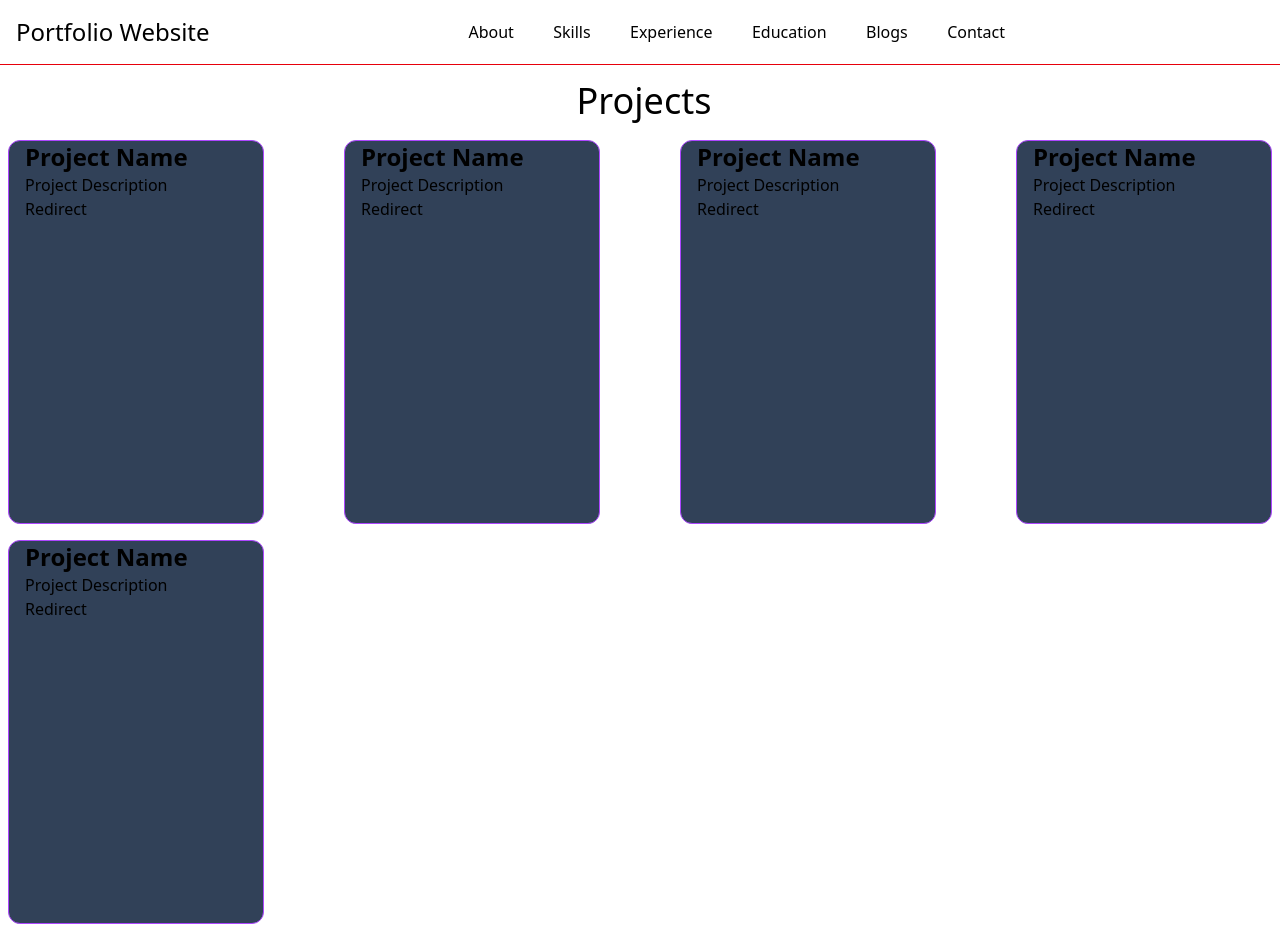
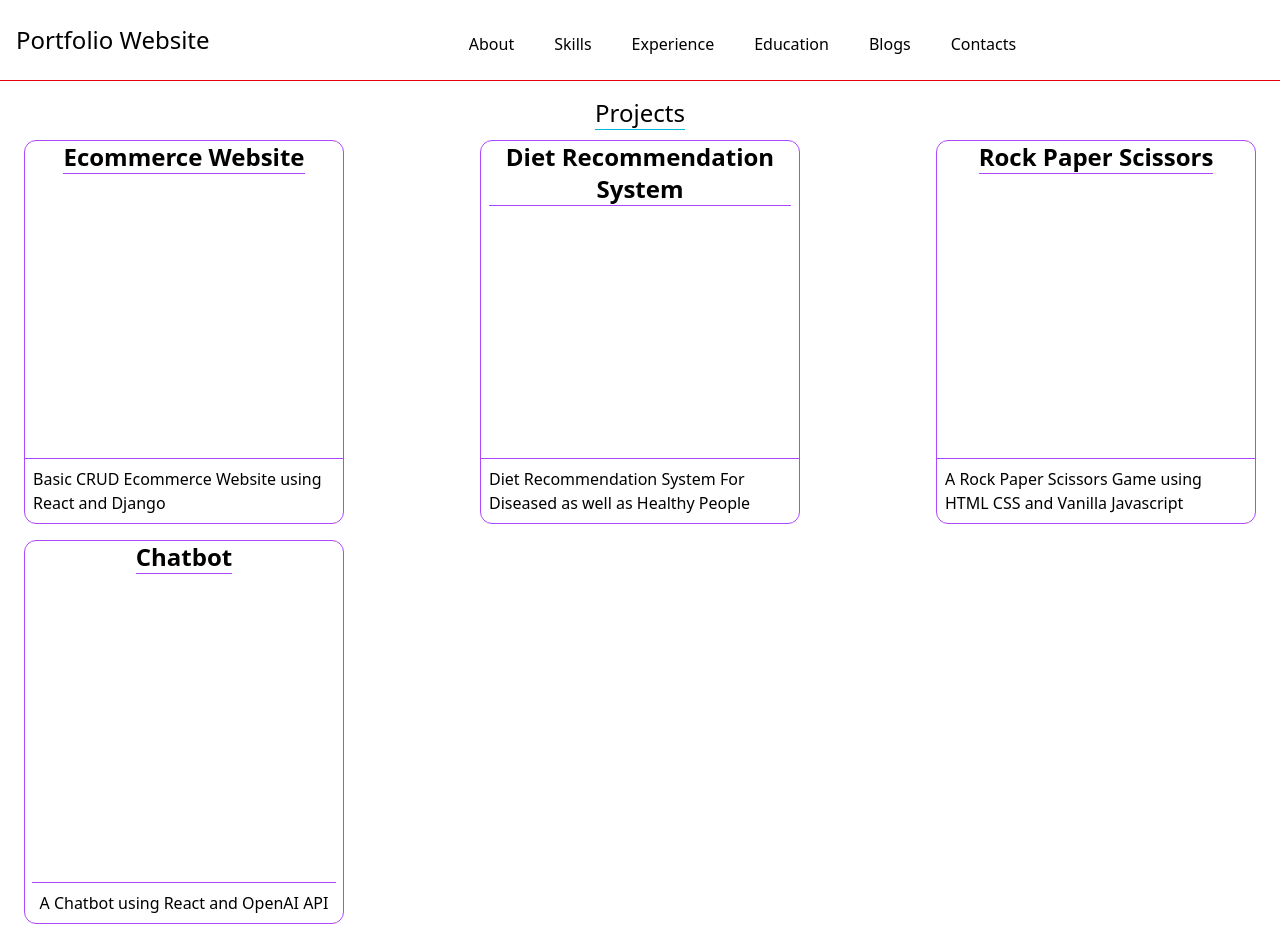
Before and after one commit to sakshyam-luitel/Portfolio, a React (Vite) app: page /projects in a window 1280 px wide. Built offline with nearby package versions, Linux system fonts and the light colour scheme.

Commit message:
changed the appearance of the card of the project page

```diff
--- a/index.html
+++ b/index.html
@@ -6,7 +6,7 @@
     <meta name="viewport" content="width=device-width, initial-scale=1.0" />
     <title>package</title>
   </head>
-  <body class="bg-white dark:bg-gray-800 dark:text-white ">
+  <body class="bg-white dark:bg-gray-800 dark:text-white">
     <div id="root" class="min-h-dvh grid grid-rows-[auto_1fr_auto] grid-cols-[minmax(0,1fr)]"></div>
     <script type="module" src="/src/main.jsx"></script>
   </body>
--- a/src/components/Card.jsx
+++ b/src/components/Card.jsx
@@ -1,11 +1,16 @@
-function Card(){
+function Card({projectName , projectDescription}){
+    function redirectToWebsite(){
+
+    }
+
     return(
         <>
-            <div className="bg-slate-700  flex flex-col w-60 lg:w-64 h-96
-             border-1 border-purple-500 rounded-xl justify-center md:justify-start pl-4 mx-2  mb-4">
-                <div className="font-bold text-2xl">Project Name</div>
-                <div>Project Description</div>
-                <div>Redirect</div>
+            <div className="dark:bg-slate-700  flex flex-col w-60 lg:w-80 h-96
+             border-1 border-purple-500 rounded-xl justify-start md:justify-start items-center md:align-center px-2 mx-2  mb-4 hover:cursor-pointer relative" onClick ={redirectToWebsite}>
+                <div className="font-bold text-2xl border-purple-500 border-b-1 text-center">{projectName}</div>
+                <img src="" alt="" />
+                {/* <div>Project Description</div> */}
+                <div className="absolute bottom-0 border-purple-500 border-t-1 p-2">{projectDescription}</div>
             </div>
         </>
     )
--- a/src/components/Footer.jsx
+++ b/src/components/Footer.jsx
@@ -2,7 +2,7 @@ import React from 'react'
 
 const Footer = () => {
   return (
-    <footer className='border-t-1 border-red-600 mt-2 z-50 bg-slate-950'>
+    <footer className='border-t-1 border-red-600 mt-2 z-50'>
         <div className=' flex w-full md:min-h-10 items-center justify-center'>
             &copy;2026 Sakshyam Luitel
         </div>
--- /dev/null
+++ b/src/components/ListItem.jsx
@@ -0,0 +1,12 @@
+function ListItem({name}){
+             return(
+            <>
+            {
+                //<li className="hover:border-b-1 hover:border-cyan-500">{name}</li>
+                <li className="w-100% mt-2 hover:bg-gray-300 px-5 py-2  rounded-2xl">{name}</li>
+            }
+            </>
+        )
+}
+
+export default ListItem
--- a/src/components/Navbar.jsx
+++ b/src/components/Navbar.jsx
@@ -1,6 +1,7 @@
 import { Link } from "react-router-dom"
 import { useState } from "react"
 import { Menu , X } from "lucide-react"
+import ListItem from "./ListItem"
 
 function Navbar(){
     const [isVisible , setIsVisible] = useState(false)
@@ -10,21 +11,21 @@ function Navbar(){
     }
 
     return(<>
-        <nav className=" border-b-1 border-red-600 mb-4">
+        <nav className=" border-b-1 border-red-600 mb-4 h-auto hover:h-auto">
             <div className="flex justify-between my-2 md:my-4 mx-2 md:mx-4  items-center">
-                <div>
+                <div className="hover:border-b-1 hover:border-cyan-500">
                     <Link to ="/" ><p className="text-2xl">Portfolio Website</p></Link>
                 </div>
 
 
 
                 <ul className="flex md:flex hidden justify-around w-xl hover:cursor-pointer">
-                    <li>About</li>
-                    <li>Skills</li>
-                    <li>Experience</li>
-                    <li>Education</li>
-                    <li>Blogs</li>
-                    <li>Contact</li>
+                    <ListItem name = "About" />
+                    <ListItem name = "Skills" />
+                    <ListItem name = "Experience" />
+                    <ListItem name = "Education"/>
+                    <ListItem name = "Blogs" />
+                    <ListItem name = "Contacts" />
                 </ul>
                 <div>
                     <button className="cursor-pointer text-3xl md:hidden" onClick ={showDropdown}><Menu/></button>
@@ -32,12 +33,12 @@ function Navbar(){
 
                 <ul className={`fixed top-0 right-0 z-999  h-dvh w-full  ${!isVisible?'hidden':'flex' } md:hidden flex-col gap-10 items-start justify-start hover:cursor-pointer backdrop-blur-xl`}>
                     <li className="w-100% mt-2 hover:bg-gray-300 px-5 py-2  rounded-2xl " onClick ={showDropdown}><X/></li>
-                    <li className="w-100% mt-2 hover:bg-gray-300 px-5 py-2  rounded-2xl">About</li>
-                    <li className="w-100% mt-2 hover:bg-gray-300 px-5 py-2 rounded-2xl">Skills</li>
-                    <li className="w-100% mt-2 hover:bg-gray-300 px-5 py-2 rounded-2xl">Experience</li>
-                    <li className="w-100% mt-2 hover:bg-gray-300 px-5 py-2 rounded-2xl">Education</li>
-                    <li className="w-100% mt-2 hover:bg-gray-300 px-5 py-2 rounded-2xl">Blogs</li>
-                    <li className="w-100% mt-2 hover:bg-gray-300 px-5 py-2 rounded-2xl">Contact</li>
+                    <ListItem name = "About"/>
+                    <ListItem name = "Skills"/>
+                    <ListItem name = "Experience"/>
+                    <ListItem name = "Education"/>
+                    <ListItem name = "Blogs"/>
+                    <ListItem name = "Contacts"/>
                 </ul>
             </div>
         </nav>
--- /dev/null
+++ b/src/pages/Education.jsx
@@ -0,0 +1,7 @@
+function Education(){
+    return(<>
+        <div></div>
+    </>)
+}
+
+export default Education
--- a/src/pages/ProjectsPage.jsx
+++ b/src/pages/ProjectsPage.jsx
@@ -6,14 +6,16 @@ function ProjectsPage(){
     return(
         <>
             <Navbar/>
-                <div className="ml-2 text-4xl text-center">Projects</div>
-                <div className="flex justify-center md:justify-between items-center absolute top-30 md:top-35 flex-wrap">
-                    <Card/>
-                    <Card/>
-                    <Card/>
-                    <Card/>
-                    <Card/>
+            <main>
+                <div className="text-center"><span className="text-2xl text-center border-b-1 border-cyan-500">Projects</span></div>
+                <div className="flex justify-center md:justify-between items-center absolute top-30 md:top-35 flex-wrap md:mx-4">
+                    <Card projectName="Ecommerce Website" projectDescription="Basic CRUD Ecommerce Website using React and Django"/>
+                    <Card projectName= "Diet Recommendation System" projectDescription="Diet Recommendation System For Diseased as well as Healthy People"/>
+                    <Card projectName="Rock Paper Scissors" projectDescription="A Rock Paper Scissors Game using HTML CSS and Vanilla Javascript"/>
+                    <Card projectName="Chatbot" projectDescription="A Chatbot using React and OpenAI API" />
                 </div>
+            </main>
+            {/* <Footer/> */}
         </>
     )
 }
```
